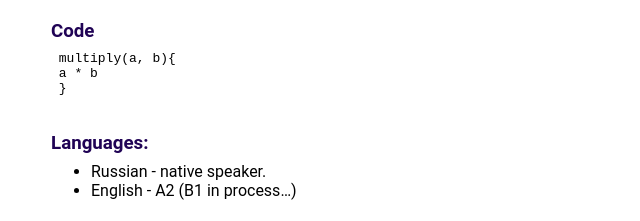
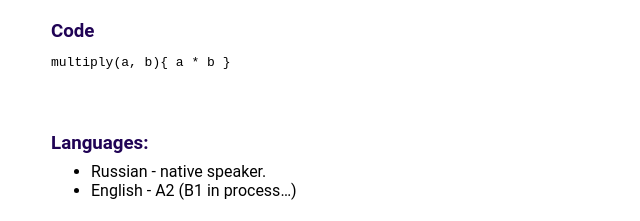
Before and after one commit to oeremova/rsschool-cv, a plain HTML site: page index.html in a window 1280 px wide. Shown: the part 527-748 px from the top of the page, 589-1229 px from the left. Drawn offline with Linux system fonts and the light colour scheme; a web font is replaced by a local one.

Commit message:
fix: change some elements after checking W3C

```diff
--- a/index.html
+++ b/index.html
@@ -24,14 +24,14 @@
           </nav>
          </div>
     </header>
-   <main class = "main">
+   <main class="main">
        <div class="container">
          <section class="section" id="profile">
            <h1 class="section-title">Alesya Eryomova</h1>
            <img src="./assets/img/avatar_1.png" width="200" height="200" alt="avatar">
           </section>
         </div>
-         <section class="main-container">
+         <div class="main-container">
          <section class="section" id="contacts">
            <h3 class="section-title">Contacts:</h3>
            <ul>
@@ -57,11 +57,9 @@
        <section class="section" id="code">
            <h3 class="section-title">Code</h3>
            <code>
-               <pre>
- multiply(a, b){
- a * b
- }
-               </pre>
+             <span>multiply(a, b)</span><span>{</span>
+             <span>a * b</span>
+             <span>}</span>
            </code>
         </section>
        <section class="section" id="education">
@@ -84,12 +82,12 @@
           <h3 class="section-title">Experience:</h3>
           <p>Nothing yet...</p>
        </section>
-     </section>
+     </div>
    </main>
    <footer class="footer">
        <div class="container"></div>
-           <section class="section">2022<a href="https://github.com/oeremova"> oeremova</a></section>
-           <section class="link-js"><a href="https://rs.school/js/"><img src="assets/img/favicon_1.png" width="100" height="70" alt="icon"></a></section>
+           <div class="section">2022<a href="https://github.com/oeremova"> oeremova</a></div>
+           <div class="link-js"><a href="https://rs.school/js/"><img src="assets/img/favicon_1.png" width="100" height="70" alt="icon"></a></div>
    </footer>
 </body>
 </html>
```
Also changed, not shown: assets/img/favicon.ico (deleted), assets/img/icon.png (deleted).
